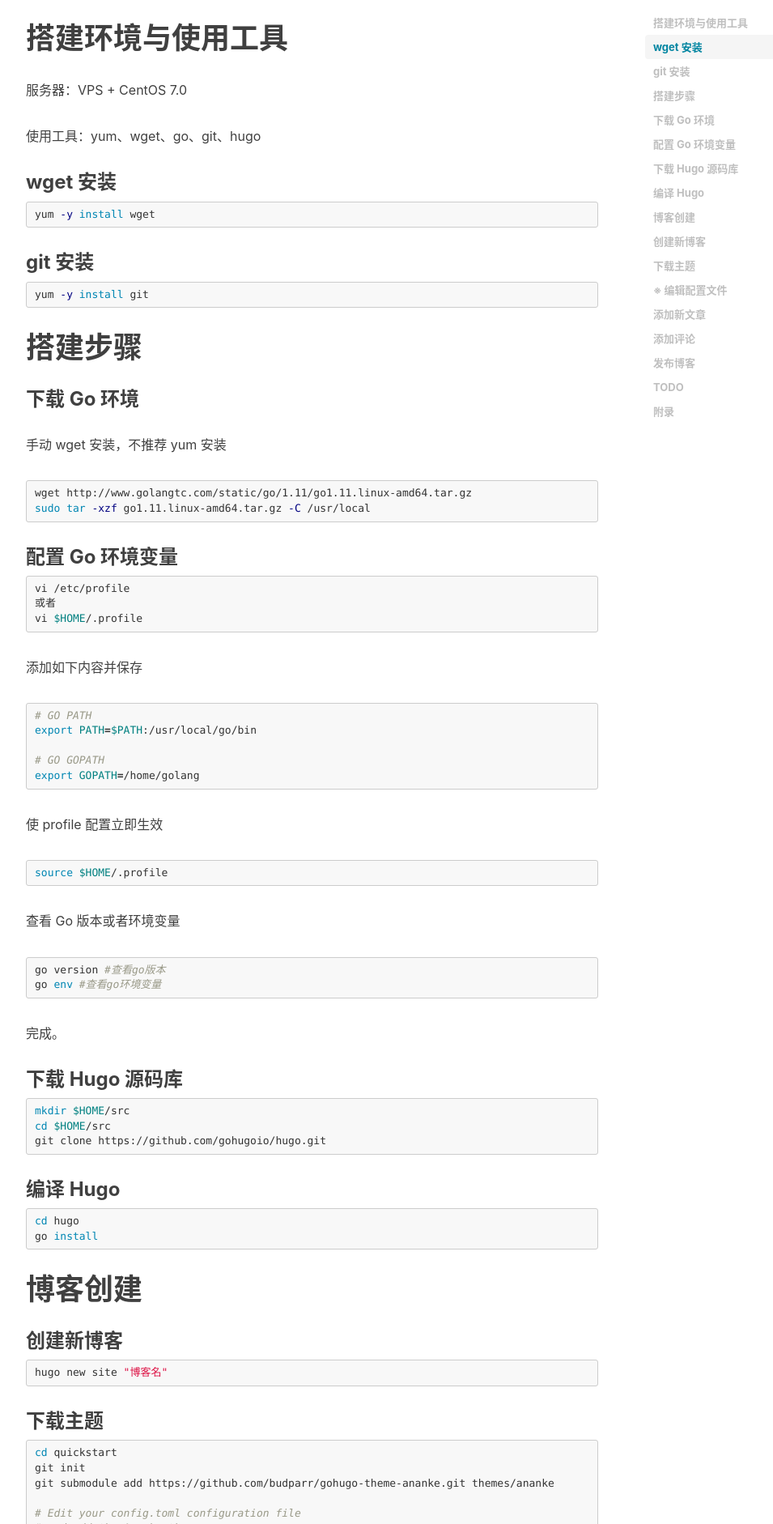
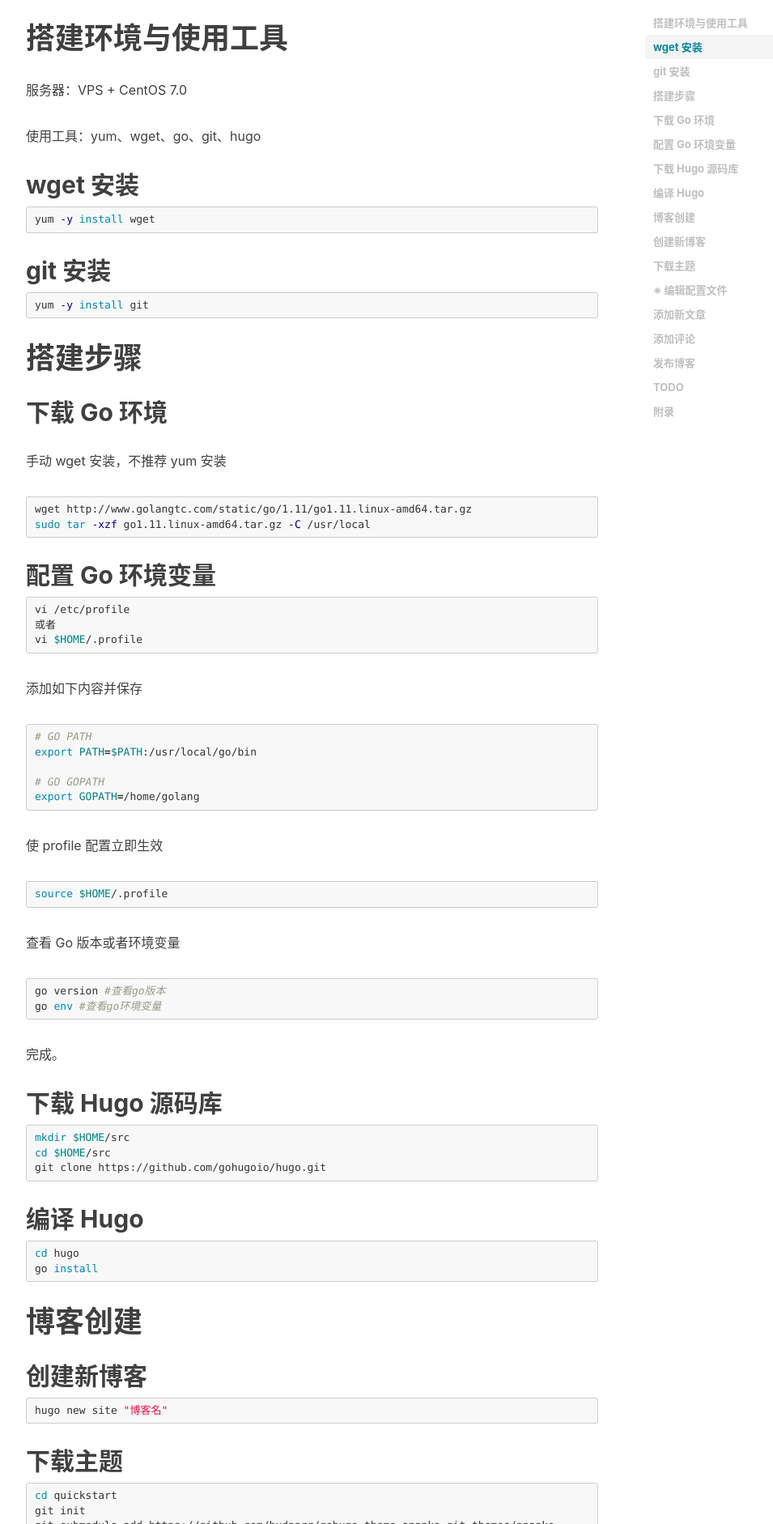
Before and after one commit to smjCoder/smjCoder.github.io, a Jekyll site: the page built from _posts/2018-09-17-使用Hugo搭建博客.md, in a window 1280 px wide. Shown: the part 544-2426 px from the top of the page at 81% size, without its empty margins (233-1188 px from the left). Built offline with Jekyll 4.4.1, drawn with Linux system fonts in a browser that asks for light colours; nearby versions of some CDN libraries; comment, search, counter and statistics services are not loaded.

Commit message:
规范两篇博客

````diff
--- a/_posts/2018-09-17-使用Hugo搭建博客.md
+++ b/_posts/2018-09-17-使用Hugo搭建博客.md
@@ -13,32 +13,27 @@
 
 > 使用Hugo搭建自己的博客
 
-
-
-
 # 搭建环境与使用工具
 
 服务器：VPS + CentOS 7.0
 
 使用工具：yum、wget、go、git、hugo
 
-### wget 安装
+## wget 安装
 
 ```shell
 yum -y install wget
 ```
 
-### git 安装
+## git 安装
 
 ```shell
 yum -y install git
 ```
 
-
-
 # 搭建步骤
 
-### 下载 Go 环境
+## 下载 Go 环境
 
 手动 wget 安装，不推荐 yum 安装
 
@@ -47,7 +42,7 @@
 sudo tar -xzf go1.11.linux-amd64.tar.gz -C /usr/local
 ```
 
-### 配置 Go 环境变量
+## 配置 Go 环境变量
 
 ```shell
 vi /etc/profile
@@ -80,7 +75,7 @@
 
 完成。
 
-### 下载 Hugo 源码库
+## 下载 Hugo 源码库
 
 ```shell
 mkdir $HOME/src
@@ -88,24 +83,22 @@
 git clone https://github.com/gohugoio/hugo.git
 ```
 
-### 编译 Hugo
+## 编译 Hugo
 
 ```shell
 cd hugo
 go install
 ```
 
-
-
 # 博客创建
 
-### 创建新博客
+## 创建新博客
 
 ```shell
 hugo new site "博客名"
 ```
 
-### 下载主题
+## 下载主题
 
 ```shell
 cd quickstart
@@ -117,19 +110,19 @@
 echo 'theme = "ananke"' >> config.toml
 ```
 
-### ※ 编辑配置文件
+## ※ 编辑配置文件
 
 [自用示例配置文件](https://github.com/CoderTaoX/Blog/blob/master/config.toml)
 
-### 添加新文章
+## 添加新文章
 
 ```shell
 hugo new posts/my-first-post.md
 ```
 
-### 添加评论
+## 添加评论
 
-### 发布博客
+## 发布博客
 
 ```shell
 hugo server -D
@@ -152,8 +145,6 @@
 Press Ctrl+C to stop
 ```
 
-
-
 # TODO
 
 - Hugo 服务常驻后台
@@ -161,8 +152,6 @@
 - Google 点击量记录
 - 其他插件试用
 
-
-
 # 附录
 
 - [一键搭建 SS](https://teddysun.com/486.html)
````
Also changed, not shown: _posts/2019-01-23-Unity3D-无法-BuildandRun.md (+6 -6 lines).
